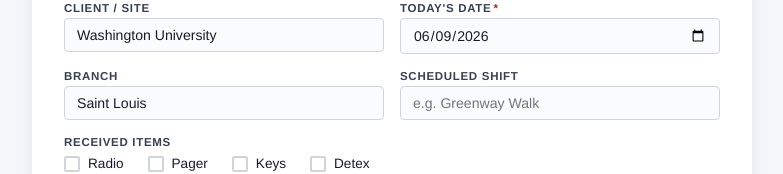
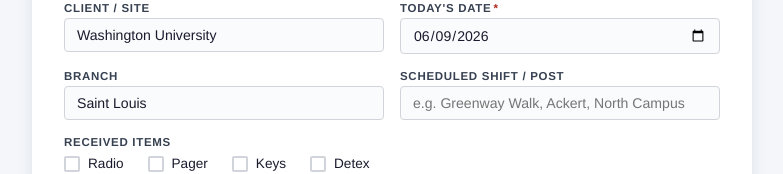
Before and after one commit to granarkillus/dar, a Next.js app: page / in a window 1280 px wide. Shown: the part 244-418 px from the top of the page, without its empty margins (248-1031 px from the left). Built offline with nearby package versions, Linux system fonts and the light colour scheme.

Commit message:
Update page.tsx

```diff
--- a/app/page.tsx
+++ b/app/page.tsx
@@ -232,7 +232,7 @@
             </Row>
             <Row>
               <Field label="Branch" value={form.branch} onChange={set("branch")} />
-              <Field label="Scheduled Shift" value={form.scheduledShift} onChange={set("scheduledShift")} placeholder="e.g. Greenway Walk" />
+              <Field label="Scheduled Shift / Post" value={form.scheduledShift} onChange={set("scheduledShift")} placeholder="e.g. Greenway Walk, Ackert, North Campus" />
             </Row>
             <Label>Received Items</Label>
             <div style={{ display: "flex", flexWrap: "wrap", gap: "0.6rem 1.5rem", margin: "0.5rem 0 0.5rem" }}>
```
